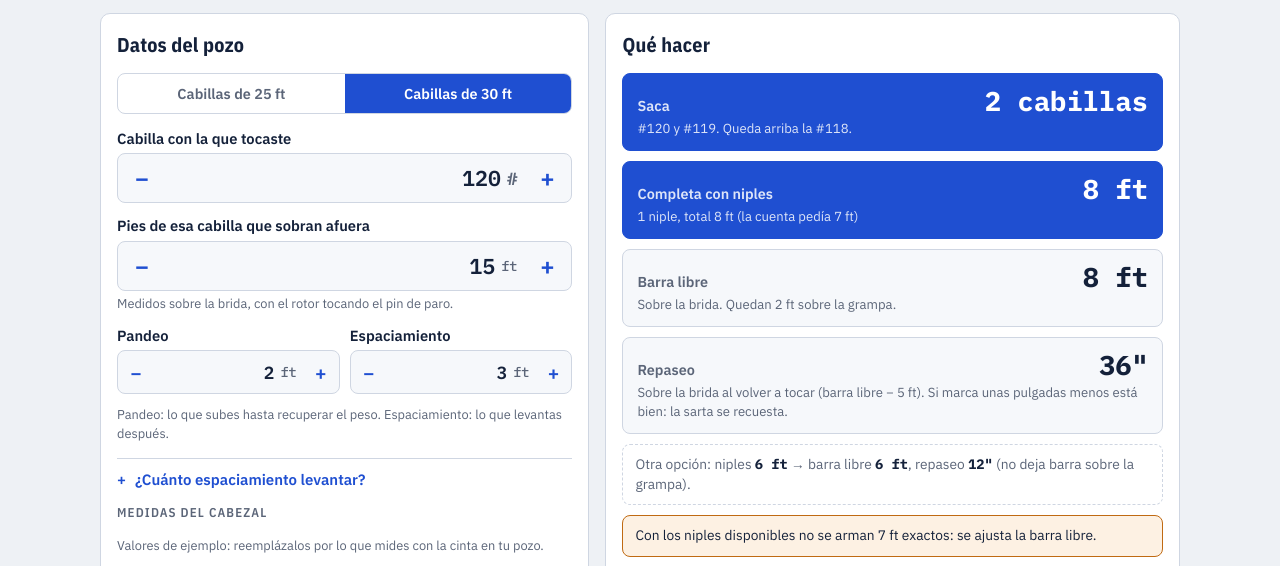
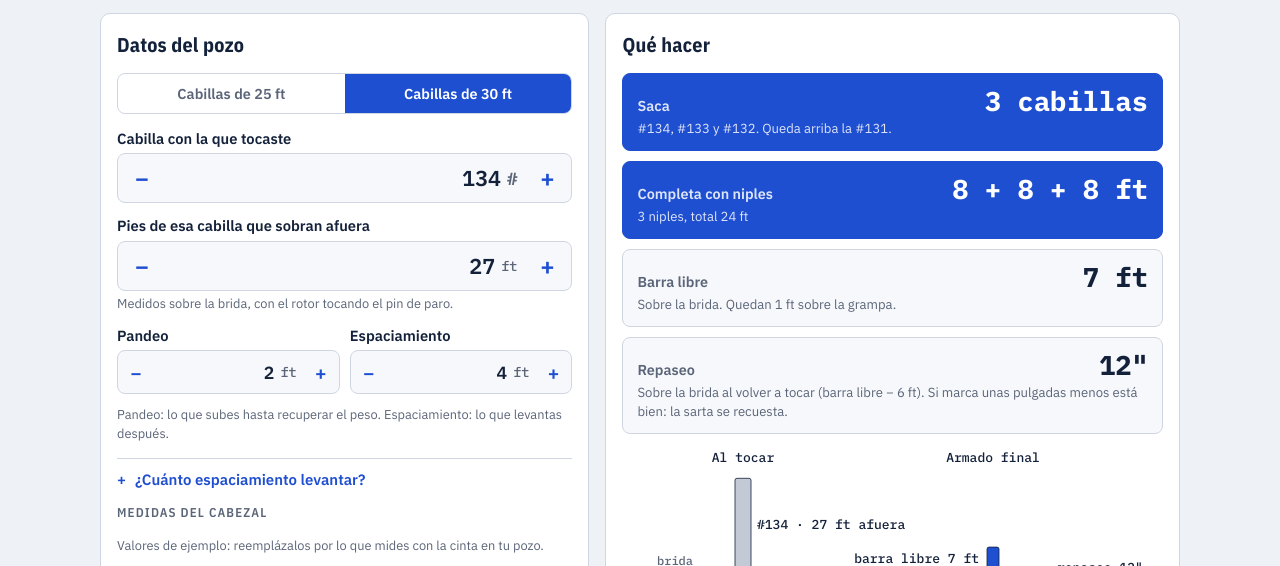
Before and after one commit to cesarrojas321/espaciamiento-bcp, a plain HTML site: page index.html in a window 1280 px wide. Shown: the part 178-744 px from the top of the page. Drawn offline with nearby package versions, Linux system fonts and the light colour scheme.

Commit message:
Datos del reporte como valores por defecto y carga de fuentes sin bloqueo

```diff
--- a/index.html
+++ b/index.html
@@ -4,7 +4,7 @@
 <meta charset="utf-8">
 <meta name="viewport" content="width=device-width, initial-scale=1, viewport-fit=cover">
 <title>Espaciamiento BCP</title>
-<link rel="preconnect" href="https://fonts.googleapis.com"><link rel="preconnect" href="https://fonts.gstatic.com" crossorigin><link rel="stylesheet" href="https://fonts.googleapis.com/css2?family=IBM+Plex+Mono:wght@500;600;700&family=IBM+Plex+Sans+Condensed:wght@600;700&family=IBM+Plex+Sans:wght@400;600&display=swap">
+<link rel="preconnect" href="https://fonts.googleapis.com"><link rel="preconnect" href="https://fonts.gstatic.com" crossorigin><script>(function(){var l=document.createElement("link");l.rel="stylesheet";l.href="https://fonts.googleapis.com/css2?family=IBM+Plex+Mono:wght@500;600;700&family=IBM+Plex+Sans+Condensed:wght@600;700&family=IBM+Plex+Sans:wght@400;600&display=swap";document.head.appendChild(l);})();</script>
 <style>
 :root{
   --e-bg:#eef1f5;--e-card:#ffffff;--e-field:#f6f8fb;--e-ink:#14213a;--e-muted:#5b6578;--e-line:#cfd6e2;
@@ -128,11 +128,11 @@ body{background:var(--e-bg);color:var(--e-ink);margin:0}
       <h2>Datos del pozo</h2>
       <div class="esp-seg" role="group" aria-label="Largo de las cabillas"><button type="button" data-largo="25" aria-pressed="false">Cabillas de 25 ft</button><button type="button" data-largo="30" aria-pressed="true">Cabillas de 30 ft</button></div>
       <div class="esp-campos">
-        <div class="esp-campo"><label for="esp-cabilla">Cabilla con la que tocaste</label><div class="esp-step"><button type="button" data-delta="-1" data-para="cabilla" aria-label="Restar 1">−</button><input id="esp-cabilla" data-k="cabilla" type="number" inputmode="decimal" step="1" min="1" value="120"><span class="u"><span class="pre">#</span></span><button type="button" data-delta="1" data-para="cabilla" aria-label="Sumar 1">+</button></div></div>
-        <div class="esp-campo"><label for="esp-afuera">Pies de esa cabilla que sobran afuera</label><div class="esp-step"><button type="button" data-delta="-0.5" data-para="afuera" aria-label="Restar 0.5">−</button><input id="esp-afuera" data-k="afuera" type="number" inputmode="decimal" step="0.5" min="0" value="15"><span class="u">ft</span><button type="button" data-delta="0.5" data-para="afuera" aria-label="Sumar 0.5">+</button></div><small>Medidos sobre la brida, con el rotor tocando el pin de paro.</small></div>
+        <div class="esp-campo"><label for="esp-cabilla">Cabilla con la que tocaste</label><div class="esp-step"><button type="button" data-delta="-1" data-para="cabilla" aria-label="Restar 1">−</button><input id="esp-cabilla" data-k="cabilla" type="number" inputmode="decimal" step="1" min="1" value="134"><span class="u"><span class="pre">#</span></span><button type="button" data-delta="1" data-para="cabilla" aria-label="Sumar 1">+</button></div></div>
+        <div class="esp-campo"><label for="esp-afuera">Pies de esa cabilla que sobran afuera</label><div class="esp-step"><button type="button" data-delta="-0.5" data-para="afuera" aria-label="Restar 0.5">−</button><input id="esp-afuera" data-k="afuera" type="number" inputmode="decimal" step="0.5" min="0" value="27"><span class="u">ft</span><button type="button" data-delta="0.5" data-para="afuera" aria-label="Sumar 0.5">+</button></div><small>Medidos sobre la brida, con el rotor tocando el pin de paro.</small></div>
         <div class="esp-dos">
           <div class="esp-campo"><label for="esp-pandeo">Pandeo</label><div class="esp-step"><button type="button" data-delta="-0.5" data-para="pandeo" aria-label="Restar 0.5">−</button><input id="esp-pandeo" data-k="pandeo" type="number" inputmode="decimal" step="0.5" min="0" value="2"><span class="u">ft</span><button type="button" data-delta="0.5" data-para="pandeo" aria-label="Sumar 0.5">+</button></div></div>
-          <div class="esp-campo"><label for="esp-espacio">Espaciamiento</label><div class="esp-step"><button type="button" data-delta="-0.5" data-para="espacio" aria-label="Restar 0.5">−</button><input id="esp-espacio" data-k="espacio" type="number" inputmode="decimal" step="0.5" min="0" value="3"><span class="u">ft</span><button type="button" data-delta="0.5" data-para="espacio" aria-label="Sumar 0.5">+</button></div></div>
+          <div class="esp-campo"><label for="esp-espacio">Espaciamiento</label><div class="esp-step"><button type="button" data-delta="-0.5" data-para="espacio" aria-label="Restar 0.5">−</button><input id="esp-espacio" data-k="espacio" type="number" inputmode="decimal" step="0.5" min="0" value="4"><span class="u">ft</span><button type="button" data-delta="0.5" data-para="espacio" aria-label="Sumar 0.5">+</button></div></div>
         </div>
         <small class="esp-nota">Pandeo: lo que subes hasta recuperar el peso. Espaciamiento: lo que levantas después.</small>
       </div>
@@ -205,10 +205,10 @@ body{background:var(--e-bg);color:var(--e-ink);margin:0}
 
 const DEF = {
   largoCabilla: 30,
-  cabilla: 120,
-  afuera: 15,
+  cabilla: 134,
+  afuera: 27,
   pandeo: 2,
-  espacio: 3,
+  espacio: 4,
   barraPulida: 40,
   prensa: 24,
   cabezal: 42,
@@ -338,7 +338,7 @@ function sarta(clave, pies, sg = 1.0, F = 0) {
 
 const fmt = (v, d = 0) => Number(v).toLocaleString("es-VE", { minimumFractionDigits: d, maximumFractionDigits: d });
 const ft = (v) => fmt(v, Number.isInteger(Math.round(v * 100) / 100) ? 0 : 1).replace(/,0$/, "");
-const GUARDAR = "espaciamiento-bcp-v1";
+const GUARDAR = "espaciamiento-bcp-v2";
 const EJEMPLOS = {
   amigo: { largoCabilla: 30, cabilla: 120, afuera: 15, pandeo: 2, espacio: 3 },
   reporte: { largoCabilla: 30, cabilla: 134, afuera: 27, pandeo: 2, espacio: 4, rotorNiple: 36.46 },
```
